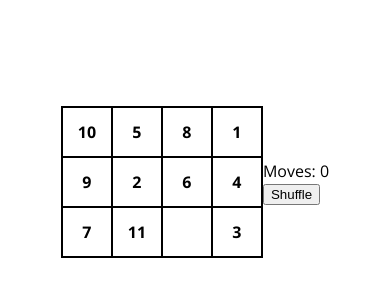
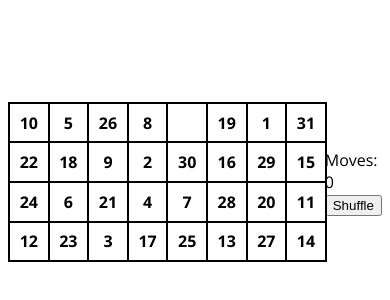
Before and after one commit to Hallonanton/react-puzzle, a Next.js app: page / in a window 390 px wide. Shown: the part 248-548 px from the top of the page. Built offline with nearby package versions, Linux system fonts and the light colour scheme.

Commit message:
DEV: Responsive size

```diff
--- a/components/Puzzle.js
+++ b/components/Puzzle.js
@@ -5,8 +5,13 @@ import styled from '@emotion/styled'
   # Styles
 ==============================================================================*/
 
+const PuzzleWrapper = styled('div')`
+  width: 100%;
+`
+
 const PuzzleBody = styled('div')`
   position: relative;
+  width: 100%;
   border: 1px solid black;
   background-color: white;
 `
@@ -16,8 +21,6 @@ const PuzzlePiece = styled('div')`
   display: flex;
   justify-content: center;
   align-items: center;
-  width: 50px;
-  height: 50px;
   border: 1px solid black;
   background-color: white;
   font-weight: 700;
@@ -34,18 +37,22 @@ const PuzzlePiece = styled('div')`
   # Component
 ==============================================================================*/
 
-const Puzzle = ({ rows, columns, pieces, onClick }) => (
+const Puzzle = ({ rows, columns, pieces, onClick, pieceSize = 60 }) => (
+  <PuzzleWrapper style={{
+    maxWidth: `${columns*pieceSize}px`
+  }}>
   	<PuzzleBody style={{
-	  height: `${rows*50}px`,
-	  width: `${columns*50}px`
+  	  paddingBottom: `${100 * (1 + ((rows/columns) - 1))}%`,
   	}}>
   	  {pieces && pieces.map((item, i) => (
   	      <PuzzlePiece
   	        key={item.value}
   	        className={item.text === '' ? 'empty': ''}
   	        style={{
-	          top: `${item.row*50}px`,
-	          left: `${item.col*50}px`
+              width: `${100/columns}%`,
+              height: `${100/rows}%`,
+  	          top: `${item.row/rows*100}%`,
+  	          left: `${item.col/columns*100}%`
   	        }}
   	        onClick={() => onClick(item)}
   	      >
@@ -54,6 +61,7 @@ const Puzzle = ({ rows, columns, pieces, onClick }) => (
   	    )
   	  )}
   	</PuzzleBody>
+  </PuzzleWrapper>
 )
 
 export default Puzzle
--- a/components/PuzzleHandler.js
+++ b/components/PuzzleHandler.js
@@ -19,8 +19,8 @@ class PuzzleHandler extends Component {
   }
 
   state = {
-    rows: 3,
-    columns: 4,
+    rows: 4,
+    columns: 8,
     pieces: [],
     emptyPiece: null,
     completed: false,
```
Lines whose indentation alone changed are shown as unchanged.
